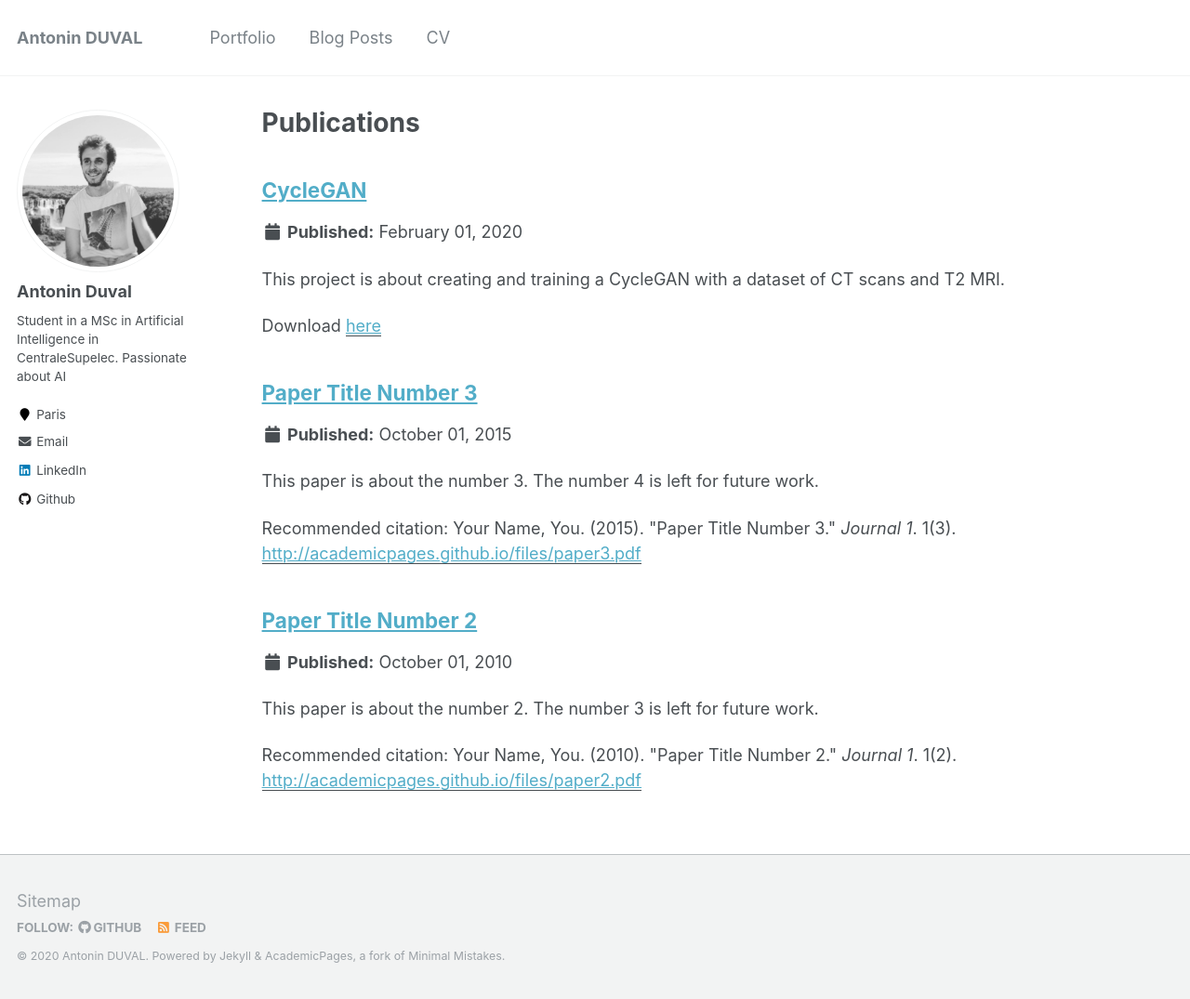
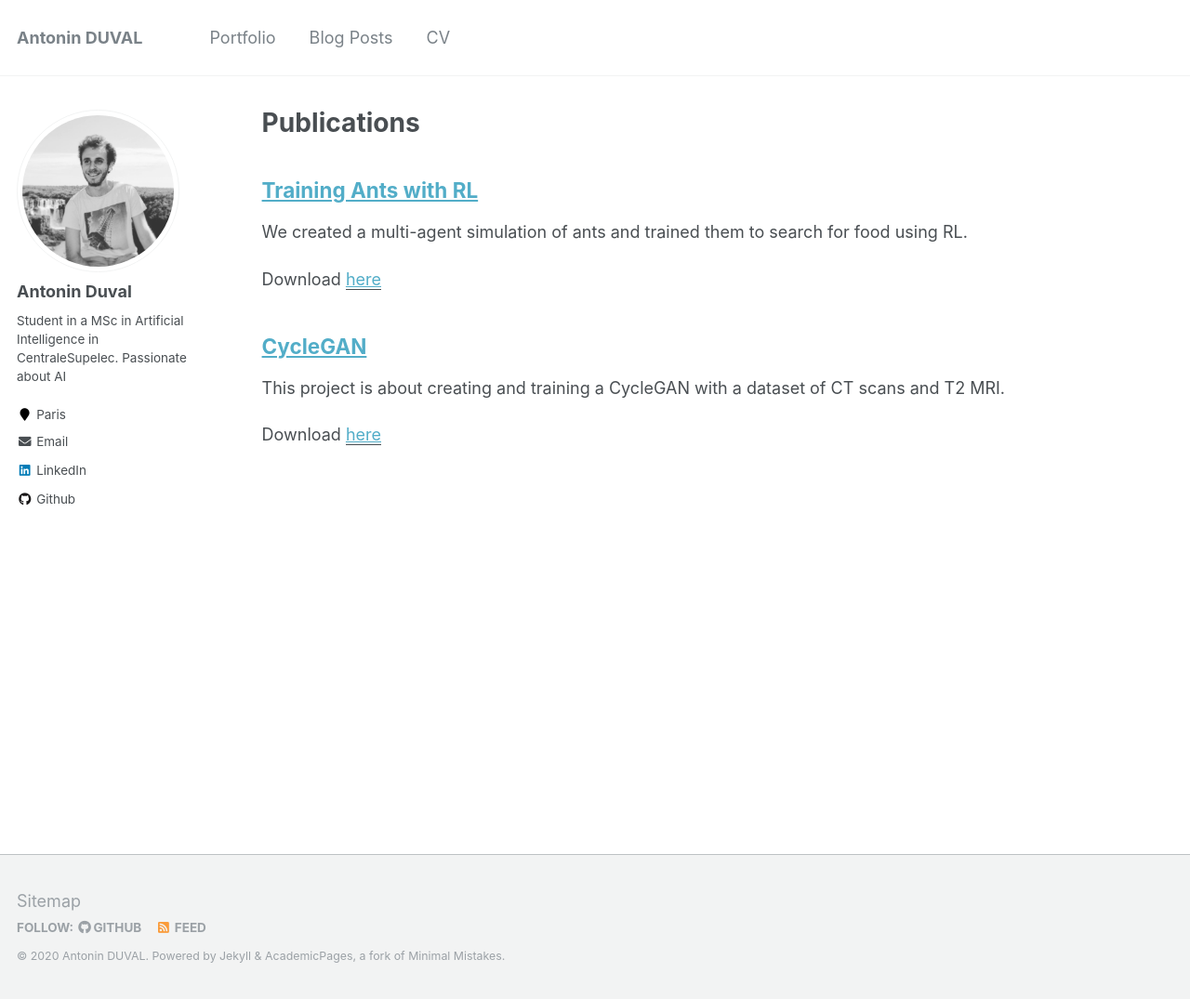
Before and after one commit to AntoninDuval/antoninduval.github.io, a Jekyll site: the page built from _pages/publications.md, in a window 1280 px wide and 1075 px high. Shown: the whole window at 93% size. Built offline with Jekyll 4.4.1, drawn with Linux system fonts in a browser that asks for light colours.

Commit message:
Added two more projects

```diff
--- a/_data/ui-text.yml
+++ b/_data/ui-text.yml
@@ -16,7 +16,7 @@
   meta_label                 :
   tags_label                 : "Tags:"
   categories_label           : "Categories:"
-  date_label                 : "Published:"
+  date_label                 : "Completed:"
   comments_label             : "Leave a Comment"
   comments_title             : "Comments"
   more_label                 : "Learn More"
--- a/_includes/archive-single.html
+++ b/_includes/archive-single.html
@@ -40,8 +40,6 @@
 
         {% if post.collection == 'teaching' %}
           <p> {{ post.type }}, <i>{{ post.venue }}</i>, {{ post.date | default: "1900-01-01" | date: "%Y" }} </p>
-        {% elsif post.date %}
-         <p class="page__date"><strong><i class="fa fa-fw fa-calendar" aria-hidden="true"></i> {{ site.data.ui-text[site.locale].date_label | default: "Published:" }}</strong> <time datetime="{{ post.date | default: "1900-01-01" | date_to_xmlschema }}">{{ post.date | default: "1900-01-01" | date: "%B %d, %Y" }}</time></p>
         {% endif %}
 
     {% if post.excerpt and site.read_more != 'enabled' %}
--- a/_publications/2010-10-01-paper-title-number-2.md
+++ /dev/null
@@ -1,15 +0,0 @@
----
-title: "Paper Title Number 2"
-collection: publications
-permalink: /publication/2010-10-01-paper-title-number-2
-excerpt: 'This paper is about the number 2. The number 3 is left for future work.'
-date: 2010-10-01
-venue: 'Journal 1'
-paperurl: 'http://academicpages.github.io/files/paper2.pdf'
-citation: 'Your Name, You. (2010). &quot;Paper Title Number 2.&quot; <i>Journal 1</i>. 1(2).'
----
-This paper is about the number 2. The number 3 is left for future work.
-
-[Download paper here](http://academicpages.github.io/files/paper2.pdf)
-
-Recommended citation: Your Name, You. (2010). "Paper Title Number 2." <i>Journal 1</i>. 1(2).
--- a/_publications/2015-10-01-paper-title-number-3.md
+++ /dev/null
@@ -1,15 +0,0 @@
----
-title: "Paper Title Number 3"
-collection: publications
-permalink: /publication/2015-10-01-paper-title-number-3
-excerpt: 'This paper is about the number 3. The number 4 is left for future work.'
-date: 2015-10-01
-venue: 'Journal 1'
-paperurl: 'http://academicpages.github.io/files/paper3.pdf'
-citation: 'Your Name, You. (2015). &quot;Paper Title Number 3.&quot; <i>Journal 1</i>. 1(3).'
----
-This paper is about the number 3. The number 4 is left for future work.
-
-[Download paper here](http://academicpages.github.io/files/paper3.pdf)
-
-Recommended citation: Your Name, You. (2015). "Paper Title Number 3." <i>Journal 1</i>. 1(3).
--- a/_publications/2020-02-01-cycle_gan.md
+++ b/_publications/2020-02-01-cycle_gan.md
@@ -8,3 +8,4 @@
 ---
 This project is about creating and training a CycleGAN with a dataset of CT scans and T2 MRI images.
 [Download project report here](https://antoninduvalcademicpages.github.io/files/DLMI_Project_Report.pdf)
+GitHub project can be found here : [link](https://github.com/AntoninDuval/CycleGAN)
--- /dev/null
+++ b/_publications/2020-04-01-ants-rl.md
@@ -0,0 +1,12 @@
+---
+title: "Training Ants with RL"
+collection: publications
+permalink: /publication/ants_RL
+excerpt: 'We created a multi-agent simulation of ants and trained them to search for food using RL.'
+date: 2020-04-01
+paperurl: 'https://towardsdatascience.com/how-we-trained-ants-using-reinforcement-learning-7ec651c08cc0'
+---
+With my friend **Thomas Lamson**, we coded a simulation in python of an anthill, with *n* number of ants evolving in it.
+Using Independant Q-Learning, we were able to train them for searching for foods and bring it back to the anthill.
+
+[Link to our blog post](https://towardsdatascience.com/how-we-trained-ants-using-reinforcement-learning-7ec651c08cc0)
```
Also changed, not shown: _publications/2019-09-01-french-election.md (added, +11 -0 lines).
